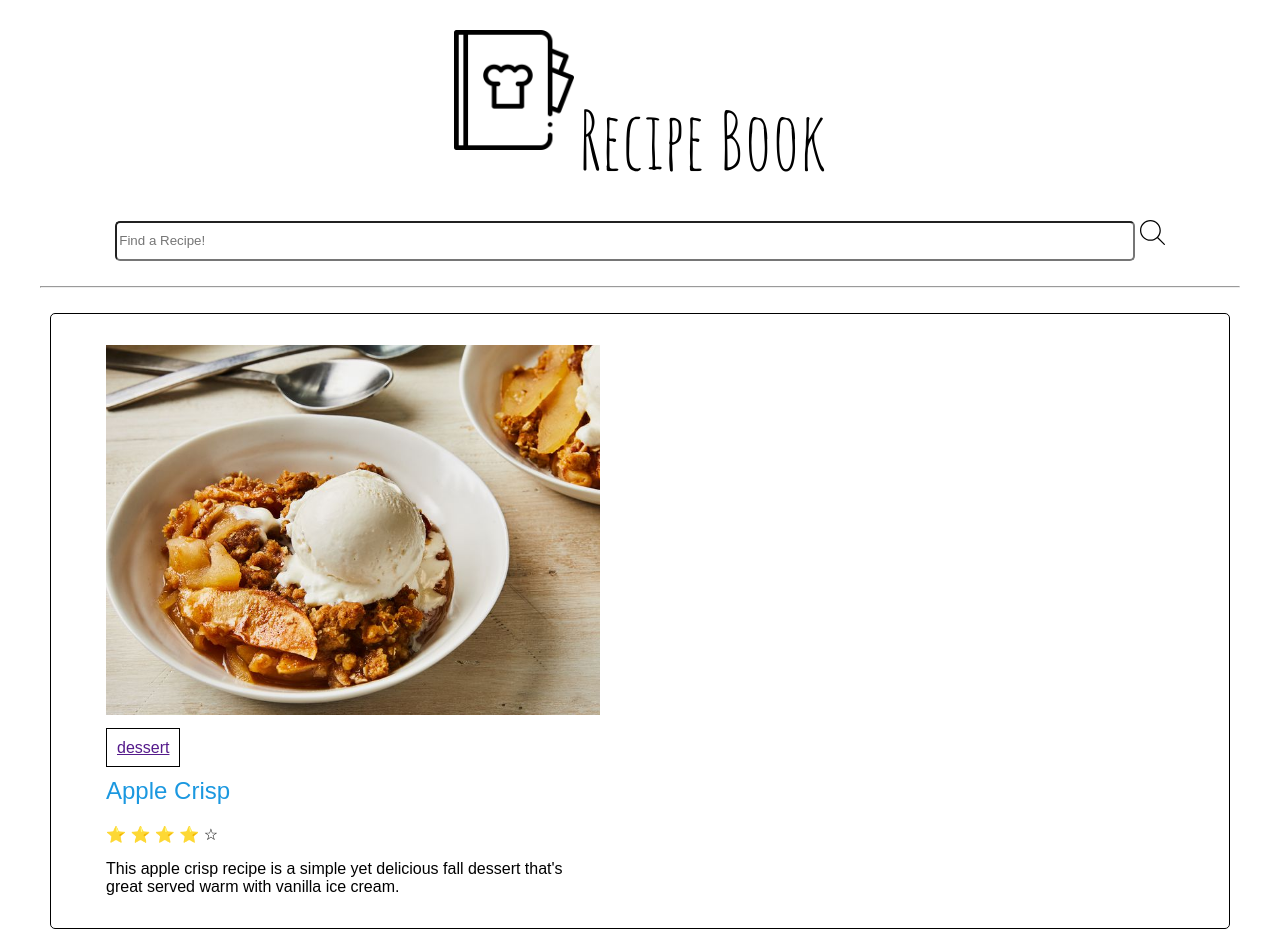
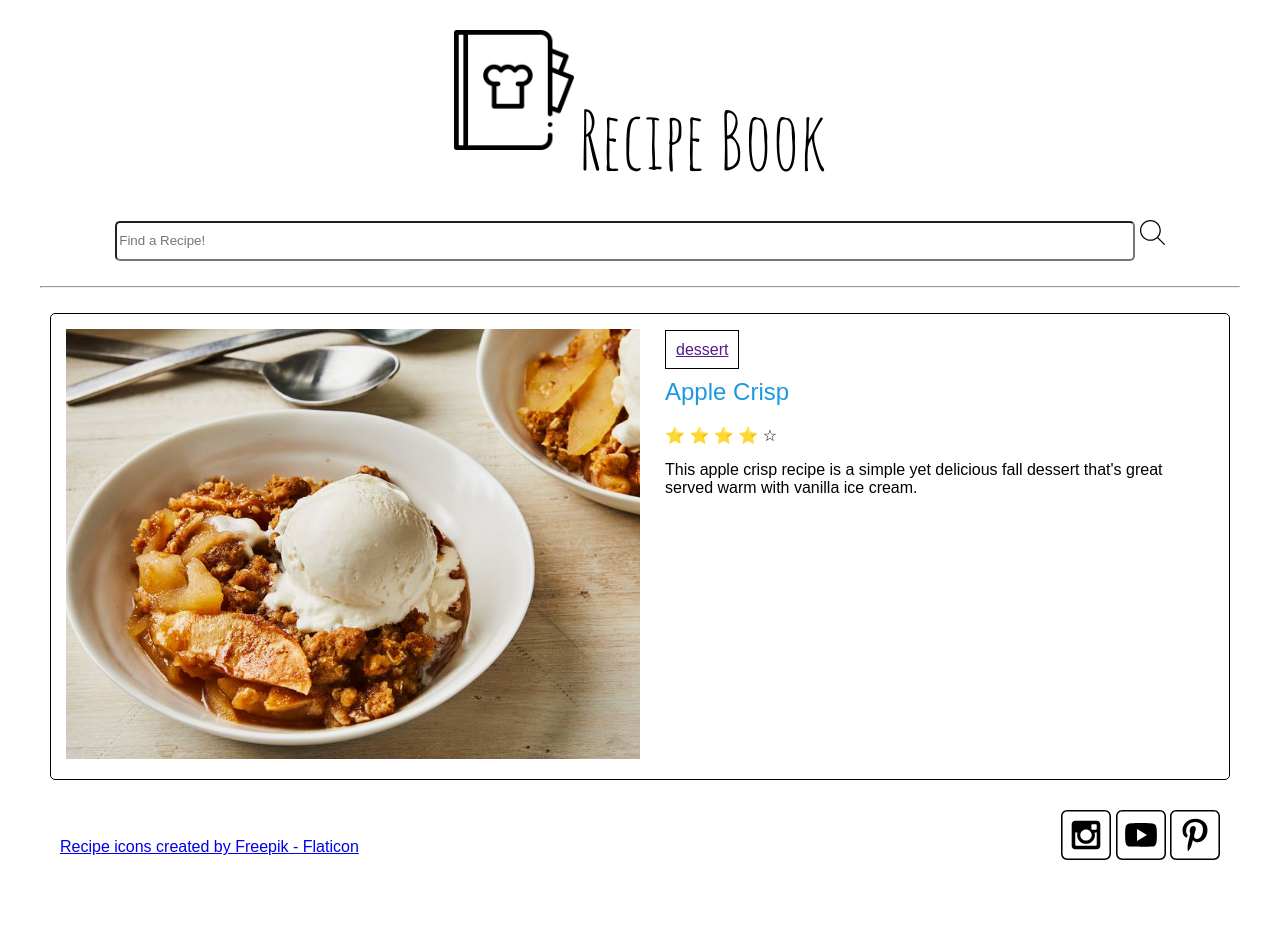
Before and after one commit to omarlinp/WDD-131, a plain HTML site: page recipes/index.html in a window 1280 px wide. Shown: the top 929 px of the page. After the commit the page ends 904 px from the top, so only its background shows below. Drawn offline with Linux system fonts and the light colour scheme; a web font is replaced by a local one.

Commit message:
updated the styling to account for the new figure and figcaption tags

```diff
--- a/recipes/recipes.css
+++ b/recipes/recipes.css
@@ -49,13 +49,13 @@ input[type=search]{
     width: 85%;
     border-radius: 5px;
 }
-main{
+figure{
     margin: 5px 10px 20px;
     border: 1px solid black;
     padding: 15px;
     border-radius: 5px;
 }
-main a{
+figcaption a{
     margin-top: 25px;
     padding: 10px;
     border: 1px solid black;
@@ -76,15 +76,15 @@ hr{
     margin: 25px 0;
 }
 @media screen and (min-width: 768px){
-    main{
+    figure{
         display: grid;
         grid-template-columns: 50% 50%;
         padding-bottom: 0;
     }
-    main img{
+    figure img{
         grid-column: 1/2;
     }
-    main div{
+    figure figcaption{
         grid-column: 2/3;
         padding-top: 12px;
         margin-left: 25px;
```
